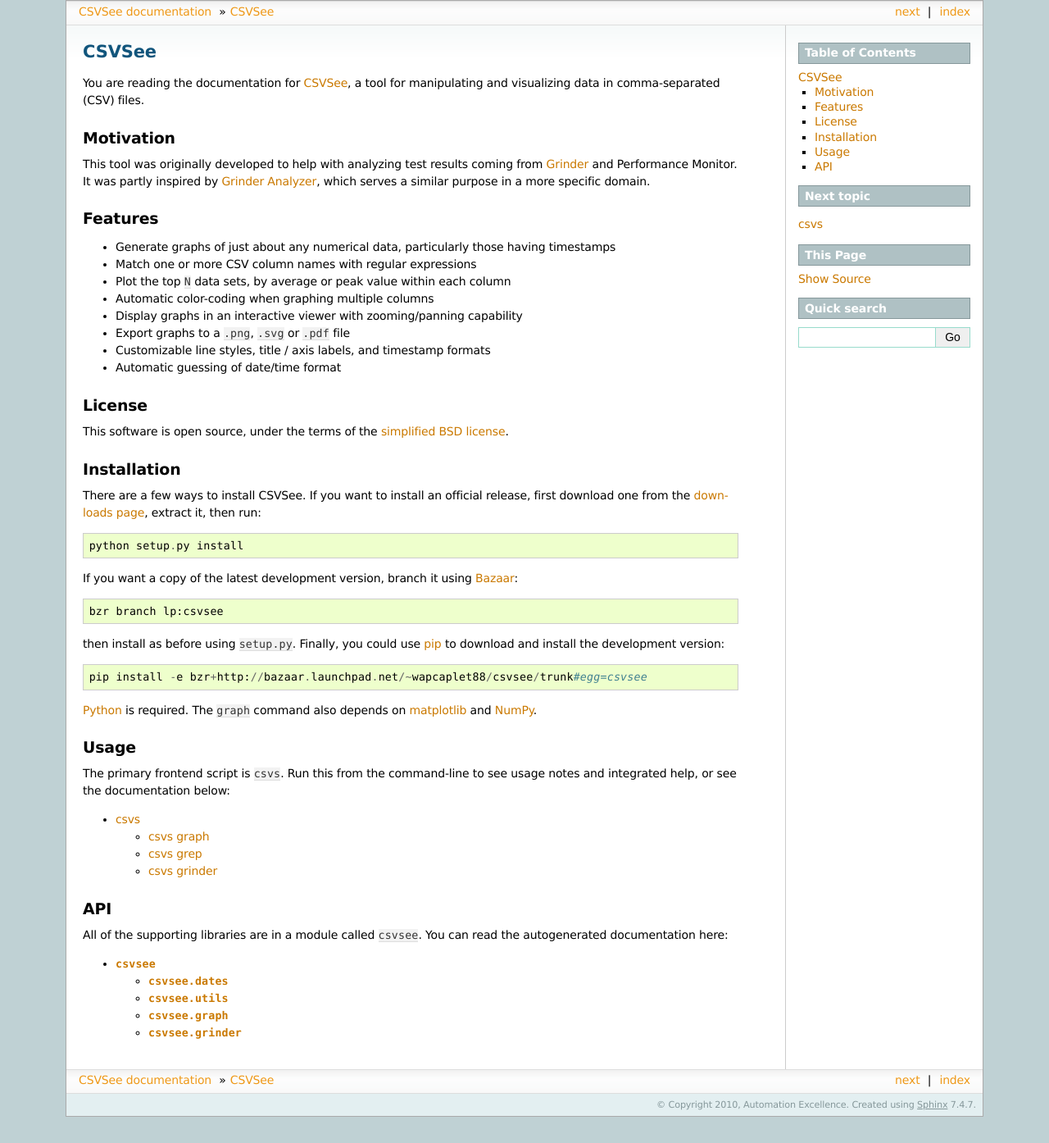
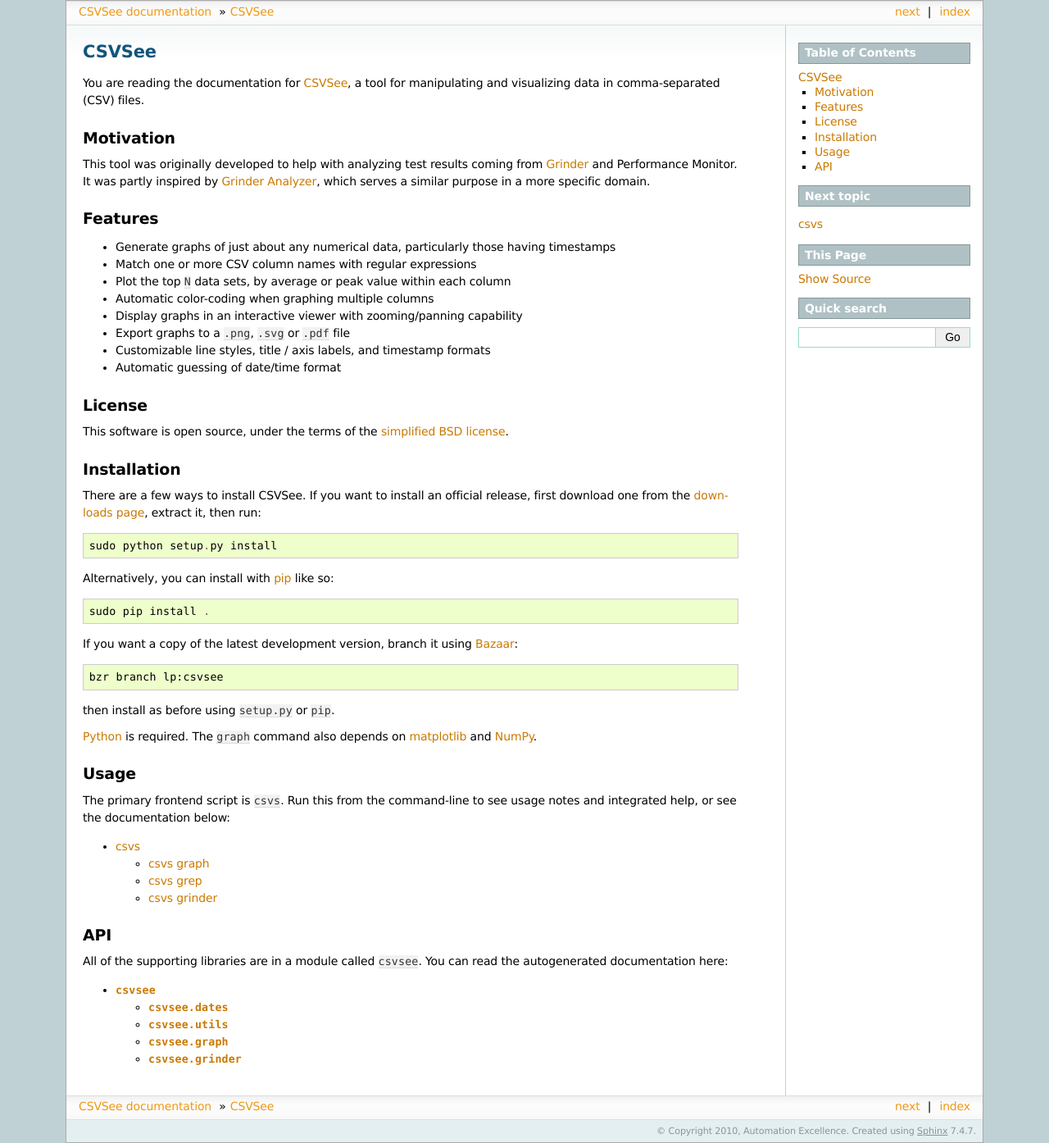
Before and after one commit to a-e/csvsee, a Sphinx documentation site: the page built from docs/index.rst, in a window 1280 px wide. Shown: the whole page at 82% size. Built offline with Sphinx 7.4.7, drawn with Linux system fonts in a browser that asks for light colours; before the commit the page ends 1362 px from its top, so only the background shows below that.

Commit message:
Updated installation instructions for pip

```diff
--- a/docs/index.rst
+++ b/docs/index.rst
@@ -45,16 +45,17 @@
 There are a few ways to install CSVSee. If you want to install an official release, first
 download one from the `downloads page`_, extract it, then run::
 
-    python setup.py install
+    sudo python setup.py install
+
+Alternatively, you can install with pip_ like so::
+
+    sudo pip install .
 
 If you want a copy of the latest development version, branch it using Bazaar_::
 
     bzr branch lp:csvsee
 
-then install as before using ``setup.py``. Finally, you could use pip_ to download
-and install the development version::
-
-    pip install -e bzr+http://bazaar.launchpad.net/~wapcaplet88/csvsee/trunk#egg=csvsee
+then install as before using ``setup.py`` or ``pip``.
 
 Python_ is required. The ``graph`` command also depends on matplotlib_ and
 NumPy_.
```
